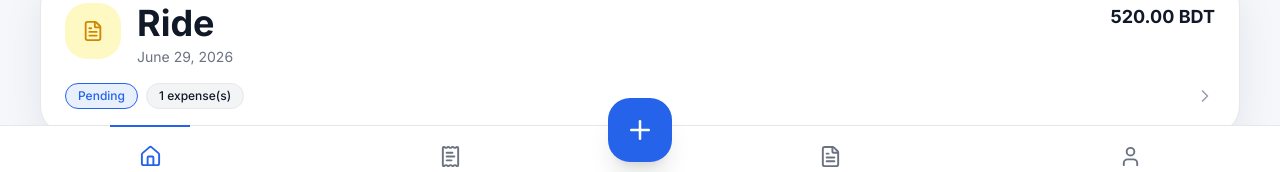
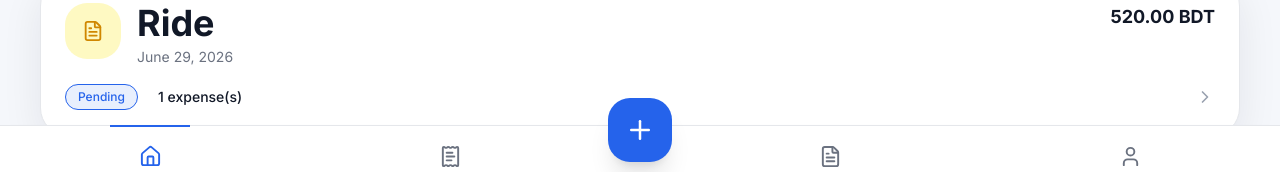
Before and after one commit to lokhacodes/Receipt-app-frontned, a Next.js app: page /dashboard in a window 1280 px wide. Shown: the part 594-766 px from the top of the page. Built offline with nearby package versions, Linux system fonts and the light colour scheme.

Commit message:
Card styling

```diff
--- a/app/globals.css
+++ b/app/globals.css
@@ -553,7 +553,7 @@
 }
 
 .report-expense-count {
-  @apply rounded-full border border-gray-200 bg-gray-100 px-3 py-1 text-xs font-medium text-text;
+  @apply flex items-center gap-1 px-3 py-1 text-sm font-medium text-text;
 }
 
 .report-arrow {
```
